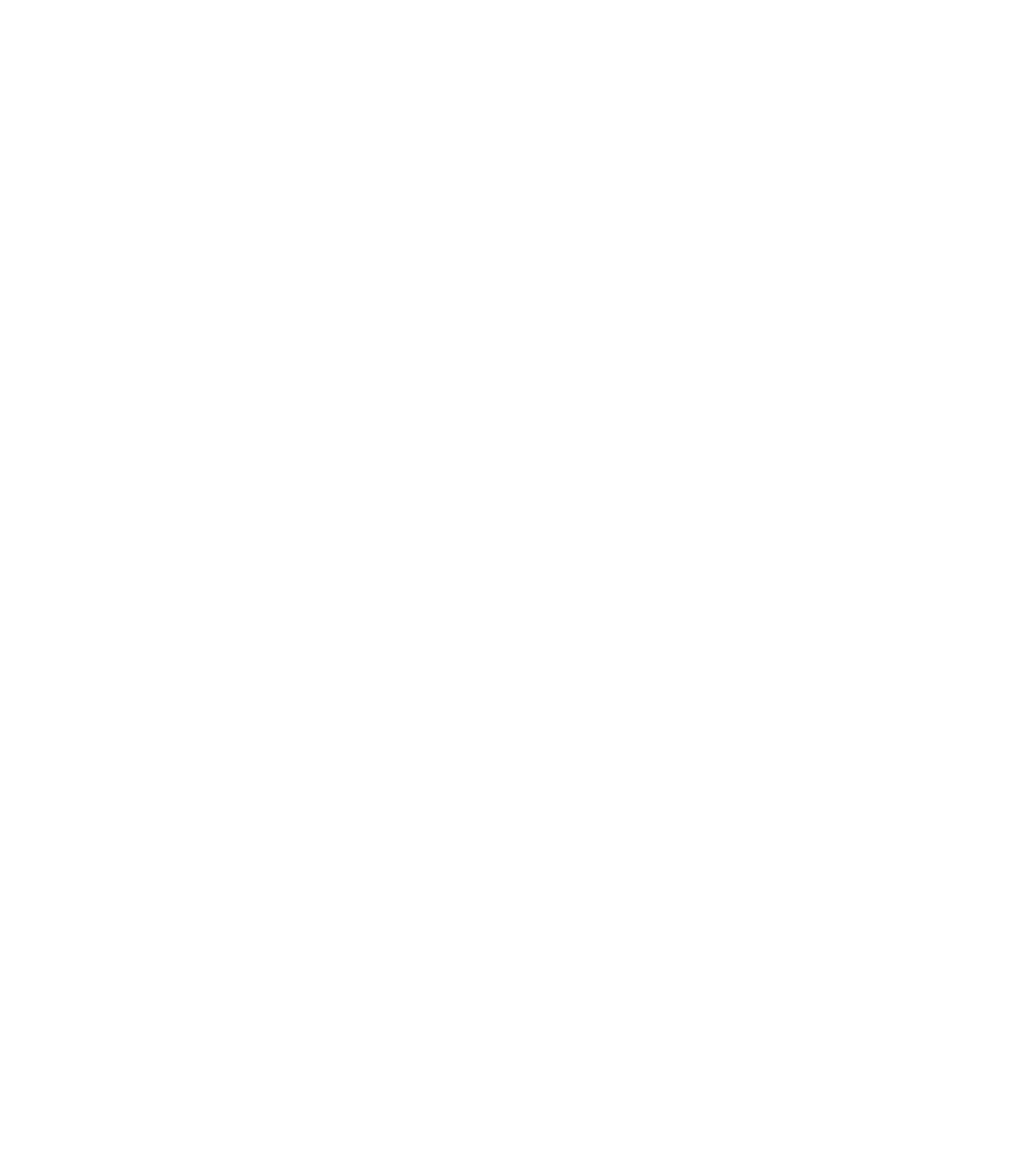
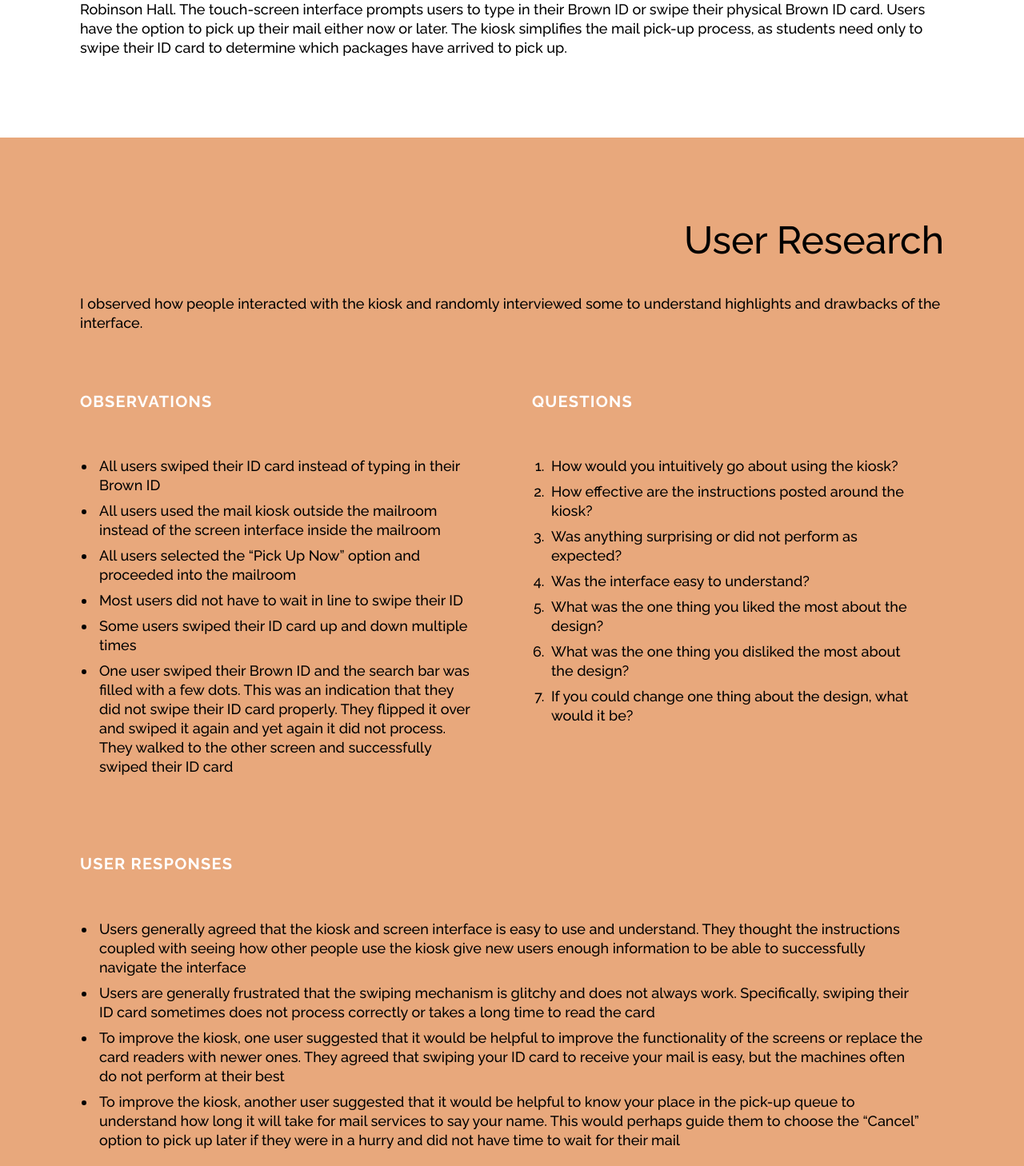
Before and after one commit to sillyduck921/portfolio, a React (Create React App) app: page /design/brown-mail-kiosk in a window 1280 px wide. Shown: the part 1339-2797 px from the top of the page at 80% size. Before the commit the page ends 1379 px from the top, so only its background shows below. Built offline with nearby package versions, Linux system fonts and the light colour scheme; the HTML template or start-up script is replaced by a standard one.

Commit message:
mail kiosk

```diff
--- a/src/App.css
+++ b/src/App.css
@@ -50,6 +50,7 @@
   font-weight: 500;
   font-size: 48px;
   color: #000000;
+  margin: 0;
 }
 
 h3 {
@@ -282,5 +283,54 @@
 .section-container {
   padding: 100px;
   display: flex;
+  flex-direction: column;
+  gap: 40px;
+}
+
+.row {
+  display: flex;
   flex-direction: row;
+  justify-content: space-between;
+  width: 100%;
 }
+
+.column {
+  display: flex;
+  flex-direction: column;
+  width: 100%;
+}
+
+.orange-section-container {
+  padding: 100px;
+  display: flex;
+  flex-direction: column;
+  align-items: flex-end;
+  gap: 40px;
+  background-color: #E8A87C;
+}
+
+.list {
+  padding: 4px;
+  font-family: 'Raleway', sans-serif;
+  font-weight: 500;
+  font-size: 18px;
+  color: #000000;
+  margin: 0;
+  line-height: 24px;
+}
+
+.list-wrapper {
+  padding: 20px;
+  margin: 0;
+}
+
+.personas-image {
+  width: 100%;
+  height: 100%;
+  box-shadow: 5px 5px 20px #ACACAC;
+  margin: 30px 0px;
+}
+
+.storyboard-image {
+  width: 80%;
+}
--- a/src/pages/Home.js
+++ b/src/pages/Home.js
@@ -7,7 +7,7 @@
         <>
             <div className="intro-container">
                 <div className="home-text">
-                    <h2>
+                    <h2 style={{ margin: 50 }}>
                         Hey there — I’m a designer & illustrator based in Providence, RI who integrates a passion for sustainability into digital storytelling and design.
                     </h2>
                 </div>
--- a/src/pages/MailKiosk.js
+++ b/src/pages/MailKiosk.js
@@ -12,8 +12,94 @@
                 </div>
             </div>
             <div className="section-container">
-                <img src={'/assets/Mail Kiosk Sketch.png'} style={{ width: "45%"}} />
-                <img src={'/assets/Mail Swipe Sketch.png'} style={{ width: "60%"}} />
+                <div className="row">
+                    <img src={'/assets/Mail Kiosk Sketch.png'} style={{ width: "45%" }} />
+                    <img src={'/assets/Mail Swipe Sketch.png'} style={{ width: "60%" }} />
+                </div>
+                <h2>About</h2>
+                <p>The Brown University Mail Pick-Up Kiosk allows students to easily pick up their packages and
+                    mail sent to their mailbox in Page-Robinson Hall. The touch-screen interface prompts
+                    users to type in their Brown ID or swipe their physical Brown ID card. Users have the option
+                    to pick up their mail either now or later. The kiosk simplifies the mail pick-up process, as
+                    students need only to swipe their ID card to determine which packages have arrived to pick up.</p>
+            </div>
+            <div className="orange-section-container">
+                <h2>User Research</h2>
+                <p>I observed how people interacted with the kiosk and randomly interviewed some to understand highlights and drawbacks of the interface. </p>
+                <div className="row" style={{ gap: 50 }}>
+                    <div className="column">
+                        <h5>OBSERVATIONS</h5>
+                        <ul className="list-wrapper">
+                            <li class="list">All users swiped their ID card instead of typing in their Brown ID</li>
+                            <li class="list">All users used the mail kiosk outside the mailroom instead of the screen interface inside the mailroom</li>
+                            <li class="list">All users selected the “Pick Up Now” option and proceeded into the mailroom</li>
+                            <li class="list">Most users did not have to wait in line to swipe their ID</li>
+                            <li class="list">Some users swiped their ID card up and down multiple times</li>
+                            <li class="list">One user swiped their Brown ID and the search bar was filled with a few dots.
+                                This was an indication that they did not swipe their ID card properly.
+                                They flipped it over and swiped it again and yet again it did not process.
+                                They walked to the other screen and successfully swiped their ID card</li>
+                        </ul>
+                    </div>
+                    <div className="column">
+                        <h5>QUESTIONS</h5>
+                        <ol className="list-wrapper">
+                            <li class="list">How would you intuitively go about using the kiosk?</li>
+                            <li class="list">How effective are the instructions posted around the kiosk?</li>
+                            <li class="list">Was anything surprising or did not perform as expected?</li>
+                            <li class="list">Was the interface easy to understand?</li>
+                            <li class="list">What was the one thing you liked the most about the design?</li>
+                            <li class="list">What was the one thing you disliked the most about the design?</li>
+                            <li class="list">If you could change one thing about the design, what would it be?</li>
+                        </ol>
+                    </div>
+                </div>
+                <div className="row">
+                    <div className="column">
+                        <h5>USER RESPONSES</h5>
+                        <ul className="list-wrapper">
+                            <li class="list">Users generally agreed that the kiosk and screen interface is easy to use and understand. They thought the
+                                instructions coupled with seeing how other people use the kiosk give new users enough information to be able
+                                to successfully navigate the interface</li>
+                            <li class="list">Users are generally frustrated that the swiping mechanism is glitchy and does not always work. Specifically, swiping
+                                their ID card sometimes does not process correctly or takes a long time to read the card</li>
+                            <li class="list">To improve the kiosk, one user suggested that it would be helpful to improve the functionality of the screens or replace
+                                the card readers with newer ones. They agreed that swiping your ID card to receive your mail is easy, but the machines
+                                often do not perform at their best</li>
+                            <li class="list">To improve the kiosk, another user suggested that it would be helpful to know your place in the pick-up queue to understand
+                                how long it will take for mail services to say your name. This would perhaps guide them to choose the “Cancel” option to
+                                pick up later if they were in a hurry and did not have time to wait for their mail</li>
+                        </ul>
+                    </div>
+                </div>
+            </div>
+            <div className="section-container">
+                <h2>Personas</h2>
+                <p>With the user feedback collected, I created two personas representing how someone might feel, think, say, and do while interacting with the mail kiosk.</p>
+                <div className="row">
+                    <div className="column" style={{ padding: 25 }}>
+                    <img src={'/assets/Personas + Storyboards-3.jpg'} className="personas-image" />
+                    <p>Suzie has had a long day full of classes and meetings, and she wants to pick up her packages at the mailroom before it closes at 5:00 pm.
+                    After she swipes her Brown ID at the pick-up kiosk, she does not know what her packages are and how long she needs to wait before her name is called.
+                    Many users expressed frustration with the unknown wait time to pick up one’s package, and one user pointed out that it would be helpful to know
+                    more about the content of the packages such that they may make a better-informed decision on whether to pick it up now or later.</p>
+                    </div>
+                    <div className="column" style={{ padding: 25 }}>
+                    <img src={'/assets/Personas + Storyboards-4.jpg'} className="personas-image" />
+                    <p>Sam is excited to pick up his package (a new water bottle to stay hydrated) and strolls into Page-Robinson Hall. Sam struggles with swiping his Brown ID,
+                    as the card reader reads it incorrectly multiple times. He feels bad for holding up the line of people behind him, so he switches to the other screen in
+                    hopes that it will process correctly. Many users pointed out the glitchiness of the card readers and screen interfaces, as their IDs often do not process
+                    correctly. This was a significant point of frustration amongst users of the mail pick-up kiosk.</p>
+                    </div>
+                </div>
+            </div>
+            <div className="orange-section-container" style={{ gap: 0 }}>
+                <h2 style={{ marginBottom: 40 }}>Storyboard</h2>
+                <p style={{ marginBottom: 40 }}>I created a storyboard of the situation that Sam, one of the personas, finds himself in.</p>
+                <div className="column" style={{ alignItems: "center" }}>
+                    <img src={'/assets/Personas + Storyboards-5.jpg'} className="storyboard-image" />
+                    <img src={'/assets/Personas + Storyboards-6.jpg'} className="storyboard-image" />
+                </div>
             </div>
         </>
     );
```
